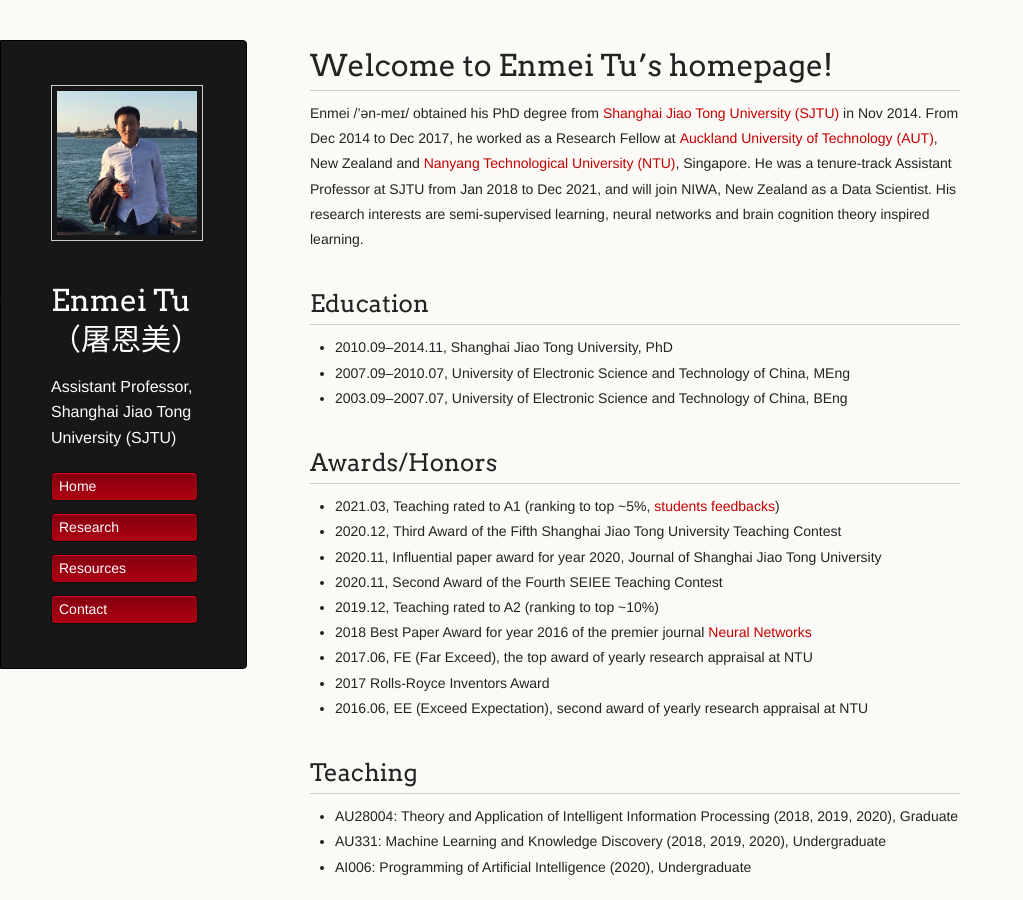
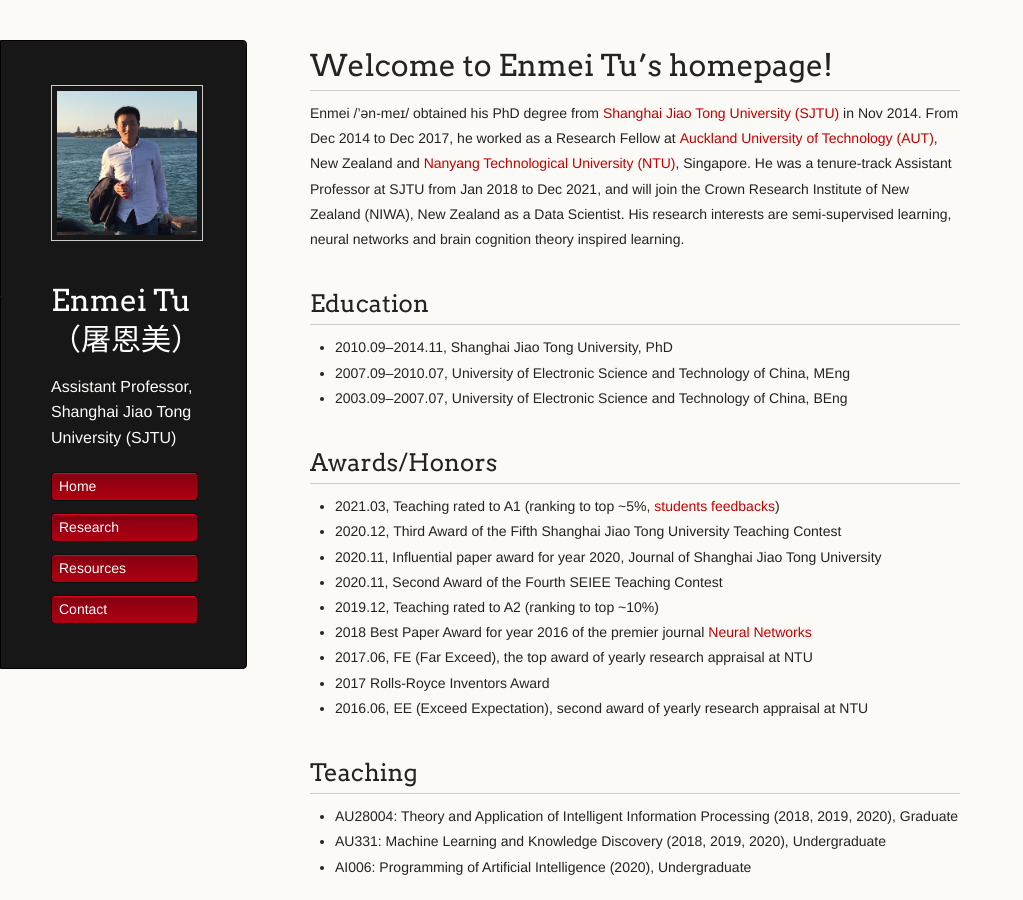
Before and after one commit to hellotem/enmeitu.github.io, a Jekyll site: the page built from index.md, in a window 1280 px wide and 900 px high. Shown: the whole window, without its empty margins (0-1023 px from the left). Built offline with Jekyll 4.4.1, drawn with Linux system fonts in a browser that asks for light colours.

Commit message:
Update index.md

```diff
--- a/index.md
+++ b/index.md
@@ -10,7 +10,7 @@
 
 There should be whitespace between paragraphs. We recommend including a README, or a file with information about your project. -->
 # Welcome to Enmei Tu's homepage!
-Enmei /'ən-meɪ/ obtained his PhD degree from [Shanghai Jiao Tong University (SJTU)](http://en.sjtu.edu.cn/) in Nov 2014. From Dec 2014 to Dec 2017, he  worked as a Research Fellow at [Auckland University of Technology (AUT)](https://www.aut.ac.nz/), New Zealand and [Nanyang Technological University (NTU)](https://www.ntu.edu.sg), Singapore. He was a tenure-track Assistant Professor at SJTU from Jan 2018 to Dec 2021, and will join NIWA, New Zealand as a Data Scientist. His research interests are semi-supervised learning, neural networks and brain cognition theory inspired learning.
+Enmei /'ən-meɪ/ obtained his PhD degree from [Shanghai Jiao Tong University (SJTU)](http://en.sjtu.edu.cn/) in Nov 2014. From Dec 2014 to Dec 2017, he  worked as a Research Fellow at [Auckland University of Technology (AUT)](https://www.aut.ac.nz/), New Zealand and [Nanyang Technological University (NTU)](https://www.ntu.edu.sg), Singapore. He was a tenure-track Assistant Professor at SJTU from Jan 2018 to Dec 2021, and will join the Crown Research Institute of New Zealand (NIWA), New Zealand as a Data Scientist. His research interests are semi-supervised learning, neural networks and brain cognition theory inspired learning.
 
 ## Education
 * 2010.09--2014.11, Shanghai Jiao Tong University, PhD
```
